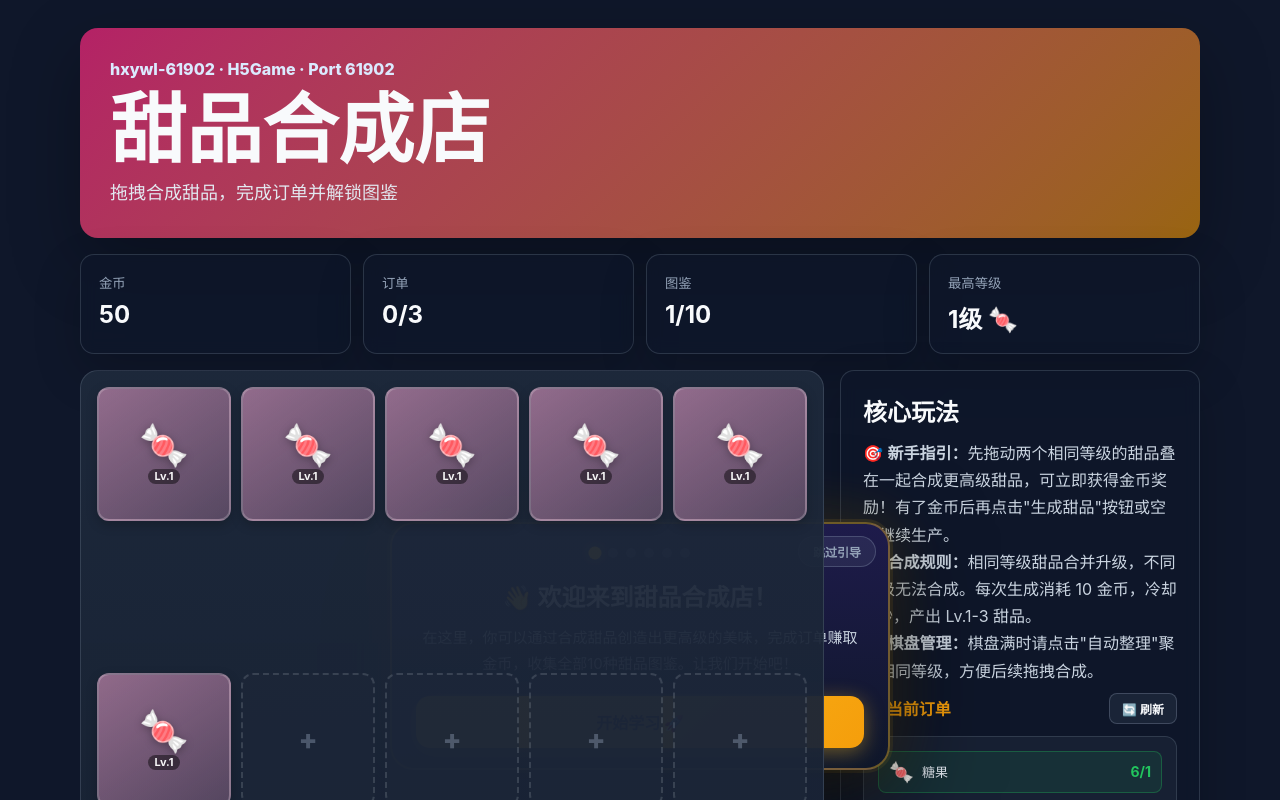
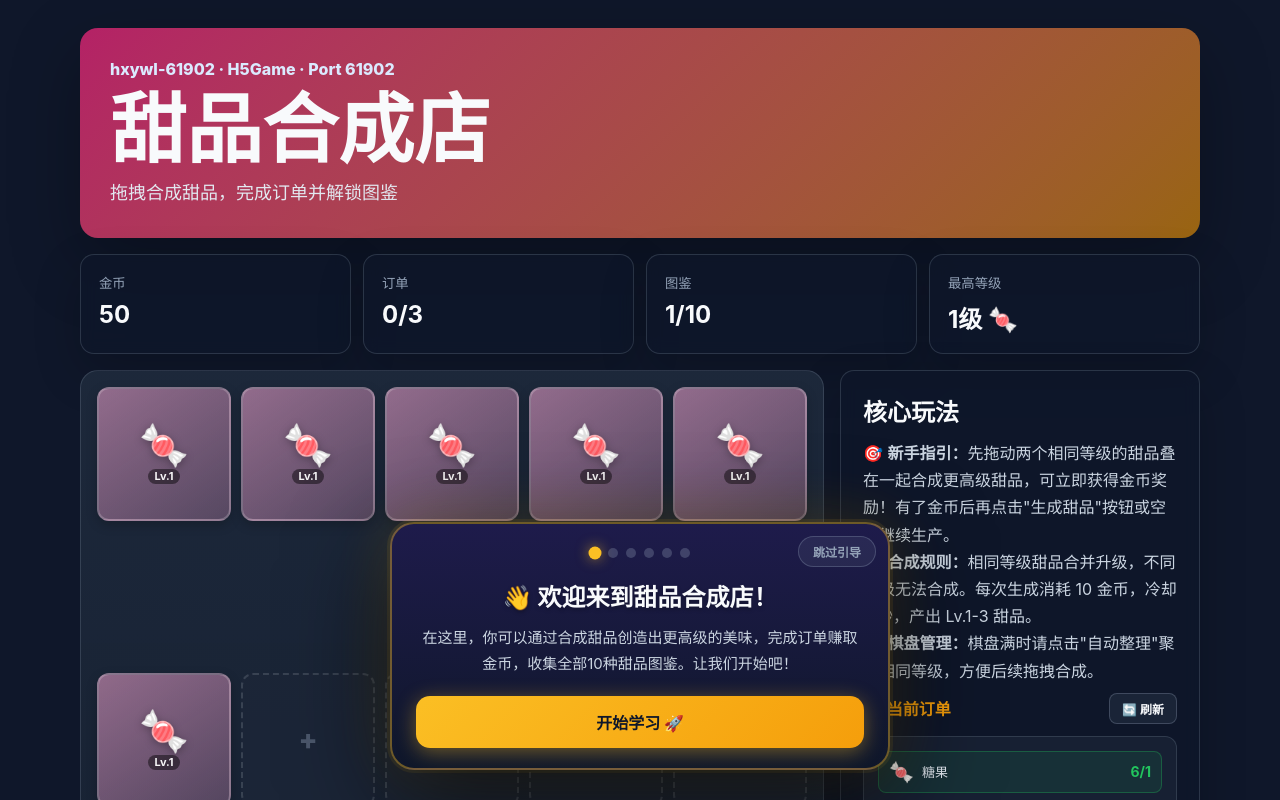
Before and after one commit to aliAjax/hxywl-61902-66ab937, a React (Vite) app: page / in a window 1280 px wide. Shown: the top 800 px of the page. Built offline with nearby package versions, Linux system fonts and the light colour scheme.

Commit message:
修复新手引导层级和离线收益推进校验

```diff
--- a/src/App.tsx
+++ b/src/App.tsx
@@ -1118,7 +1118,6 @@ function App(): React.ReactElement {
       } else {
         showToast("💰 暂时没有可领取的收益");
       }
-      advanceTutorialStep("offline");
     }
   };
 
--- a/src/styles.css
+++ b/src/styles.css
@@ -1274,7 +1274,7 @@ button {
   left: 0;
   right: 0;
   bottom: 0;
-  z-index: 15000;
+  z-index: 17000;
   display: flex;
   align-items: flex-end;
   justify-content: center;
```
